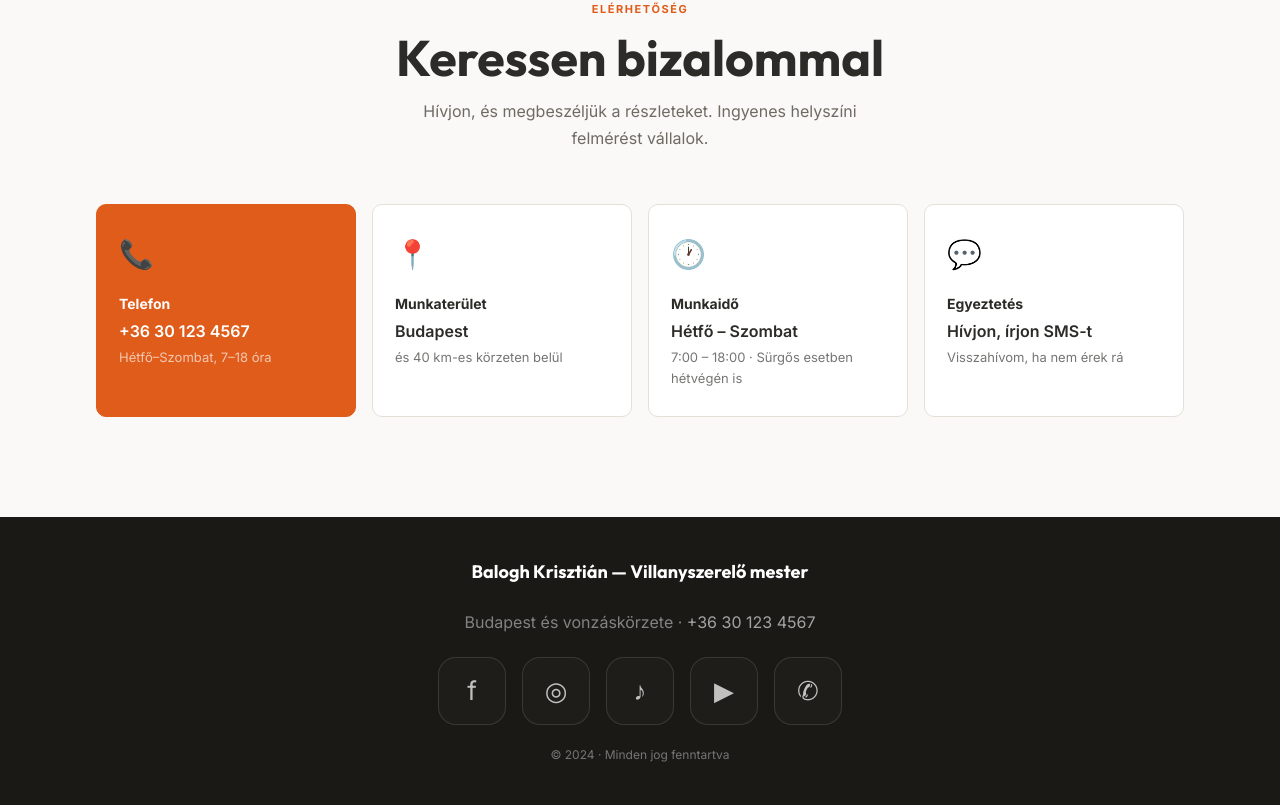
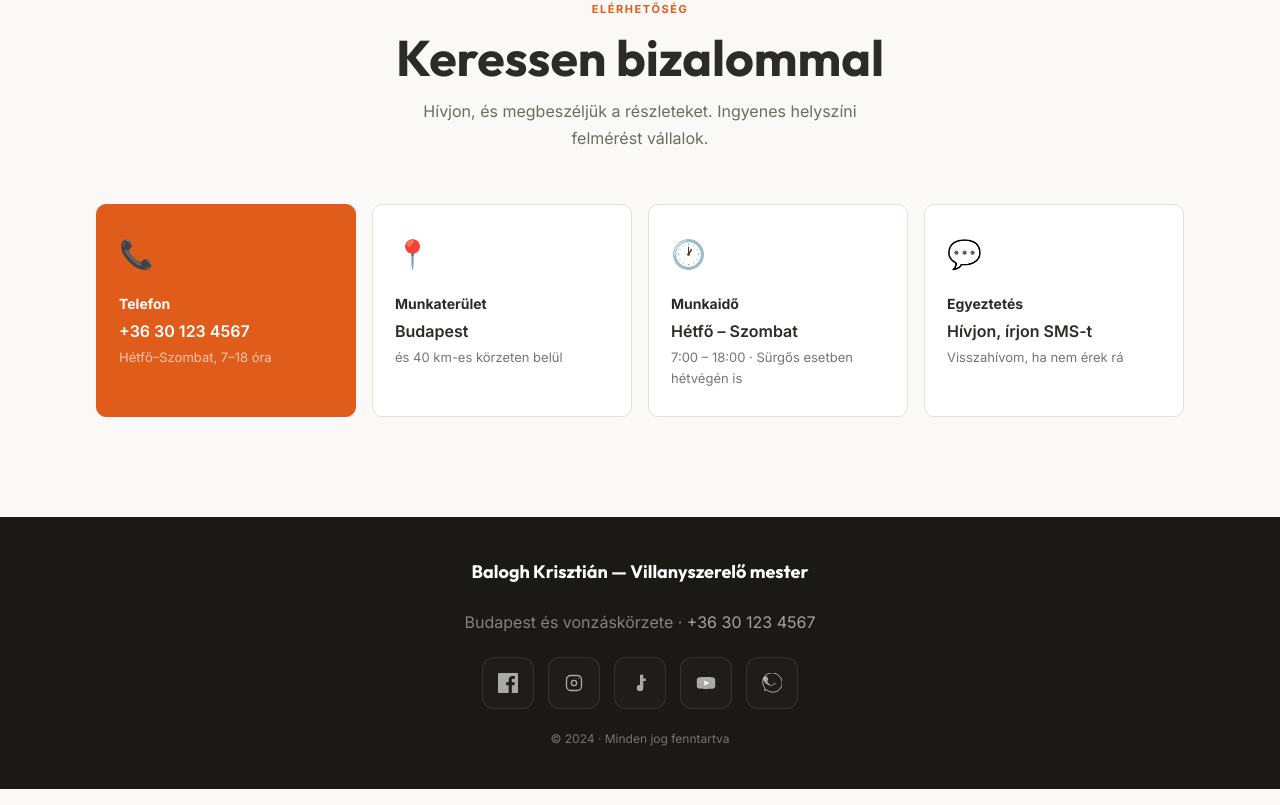
Before and after one commit to Kissdani05/Balogh_Krisztian, a Next.js app: page / in a window 1280 px wide. Shown: the part 3782-4587 px from the top of the page. Built offline with nearby package versions, Linux system fonts and the light colour scheme.

Commit message:
Footer: render inline SVG social icons and style to match design

```diff
--- a/src/app/globals.css
+++ b/src/app/globals.css
@@ -465,28 +465,29 @@ footer a:hover { color: var(--accent); }
 }
 .footer-socials {
   display: flex;
-  flex-wrap: wrap;
+  gap: 14px;
   justify-content: center;
-  gap: 16px;
+  align-items: center;
 }
 .footer-social {
-  width: 68px;
-  height: 68px;
-  border-radius: 18px;
-  border: 1px solid rgba(255,255,255,.12);
-  color: rgba(255,255,255,.72);
-  background: rgba(255,255,255,.02);
+  width: 52px;
+  height: 52px;
+  border-radius: 12px;
+  border: 1px solid rgba(255,255,255,0.10);
+  color: rgba(255,255,255,0.62);
+  background: rgba(255,255,255,0.02);
   display: inline-flex;
   align-items: center;
   justify-content: center;
-  font-size: 26px;
-  transition: transform .2s var(--ease), border-color .2s var(--ease), color .2s var(--ease), background .2s var(--ease);
+  font-size: 20px;
+  transition: transform .18s var(--ease), border-color .18s var(--ease), color .18s var(--ease), background .18s var(--ease);
 }
+.footer-social svg { width: 20px; height: 20px; display: block; }
 .footer-social:hover {
   transform: translateY(-2px);
-  border-color: rgba(255,255,255,.28);
+  border-color: rgba(255,255,255,0.22);
   color: #fff;
-  background: rgba(255,255,255,.05);
+  background: rgba(255,255,255,0.03);
 }
 .copy { font-size: 12px !important; margin-top: 8px; }
 
--- a/src/app/page.tsx
+++ b/src/app/page.tsx
@@ -6,12 +6,54 @@ import { translations, LANGUAGES, type Language } from "@/lib/translations";
 
 const ICON_SERVICES = ["🏠", "🏭", "🔌", "💡", "☀️", "🚨"];
 const FOOTER_SOCIALS = [
-  { label: "Facebook", icon: "f", href: "https://facebook.com" },
-  { label: "Instagram", icon: "◎", href: "https://instagram.com" },
-  { label: "TikTok", icon: "♪", href: "https://tiktok.com" },
-  { label: "YouTube", icon: "▶", href: "https://youtube.com" },
-  { label: "WhatsApp", icon: "✆", href: "https://whatsapp.com" }
+  { label: "Facebook", href: "https://facebook.com" },
+  { label: "Instagram", href: "https://instagram.com" },
+  { label: "TikTok", href: "https://tiktok.com" },
+  { label: "YouTube", href: "https://youtube.com" },
+  { label: "WhatsApp", href: "https://whatsapp.com" }
 ];
+
+function SocialIcon({ name }: { name: string }) {
+  const common = { width: 20, height: 20, fill: 'none', stroke: 'currentColor', strokeWidth: 1.6 };
+  switch (name) {
+    case 'Facebook':
+      return (
+        <svg viewBox="0 0 24 24" width={20} height={20} aria-hidden>
+          <path d="M22.675 0H1.325C.593 0 0 .593 0 1.326v21.348C0 23.407.593 24 1.325 24H12.82v-9.294H9.692V11.14h3.128V8.413c0-3.1 1.893-4.788 4.659-4.788 1.325 0 2.463.099 2.794.143v3.24l-1.918.001c-1.504 0-1.796.715-1.796 1.763v2.312h3.587l-.467 3.567h-3.12V24h6.116C23.407 24 24 23.407 24 22.674V1.326C24 .593 23.407 0 22.675 0z" fill="currentColor"/>
+        </svg>
+      );
+    case 'Instagram':
+      return (
+        <svg viewBox="0 0 24 24" width={20} height={20} aria-hidden>
+          <rect x="3" y="3" width="18" height="18" rx="5" stroke="currentColor" strokeWidth="1.6" fill="none" />
+          <circle cx="12" cy="12" r="3.2" stroke="currentColor" strokeWidth="1.6" fill="none" />
+          <circle cx="17.5" cy="6.5" r="0.6" fill="currentColor" />
+        </svg>
+      );
+    case 'TikTok':
+      return (
+        <svg viewBox="0 0 24 24" width={20} height={20} aria-hidden>
+          <path d="M12 2v12.1a3.9 3.9 0 1 0 3.9 3.9V9.6h3.1V6.7h-3.1V2H12z" fill="currentColor"/>
+        </svg>
+      );
+    case 'YouTube':
+      return (
+        <svg viewBox="0 0 24 24" width={20} height={20} aria-hidden>
+          <path d="M23 7.5a3 3 0 0 0-2.1-2.12C18.7 4.9 12 4.9 12 4.9s-6.7 0-8.9.48A3 3 0 0 0 1 7.5 31.7 31.7 0 0 0 1 12a31.7 31.7 0 0 0 .1 4.5 3 3 0 0 0 2.1 2.12C5.3 19.1 12 19.1 12 19.1s6.7 0 8.9-.48A3 3 0 0 0 23 16.5 31.7 31.7 0 0 0 23 12a31.7 31.7 0 0 0 0-4.5z" fill="currentColor"/>
+          <path d="M10 15V9l6 3-6 3z" fill="#fff" opacity="0.95"/>
+        </svg>
+      );
+    case 'WhatsApp':
+      return (
+        <svg viewBox="0 0 24 24" width={20} height={20} aria-hidden>
+          <path d="M20.5 3.5A11 11 0 0 0 3.6 18.4L3 21l2.7-.7A11 11 0 1 0 20.5 3.5z" stroke="currentColor" strokeWidth="1.2" fill="none"/>
+          <path d="M17.2 14.1c-.4-.2-2.3-1.1-2.7-1.2-.4-.1-.7-.2-1 .2-.3.4-1.1 1.2-1.3 1.4-.2.3-.4.4-.8.1-.4-.2-1.6-.6-3-1.8-1.1-1-1.8-2.3-2-2.7-.2-.4 0-.6.2-.8.2-.2.4-.5.6-.7.2-.2.2-.4.3-.7.1-.3 0-.6 0-.8s-.9-1.8-1.3-2.4c-.3-.6-.6-.5-.9-.5-.4 0-.9 0-1.4 0s-1 .1-1.5.6c-.5.5-.9 1.2-1 2-.1.8.5 2.3 1.4 3.7 1 1.4 2.3 2.7 4.1 3.6 1.8.9 3.4 1.1 4 1.2.6.1 1.6.1 2.2-.4.6-.5 1.4-1.3 1.6-2.2.2-.9.2-1.6-.2-1.8z" fill="currentColor"/>
+        </svg>
+      );
+    default:
+      return null;
+  }
+}
 
 type SectionId = "kezdolap" | "rolam" | "szolgaltatasok" | "munkak" | "kapcsolat";
 
@@ -517,7 +559,7 @@ export default function Home() {
                   aria-label={social.label}
                   title={social.label}
                 >
-                  <span>{social.icon}</span>
+                  <SocialIcon name={social.label} />
                 </a>
               ))}
             </div>
```
